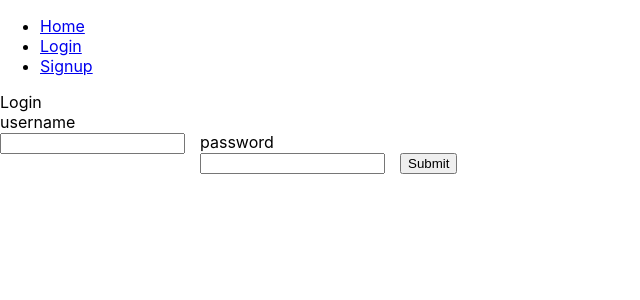
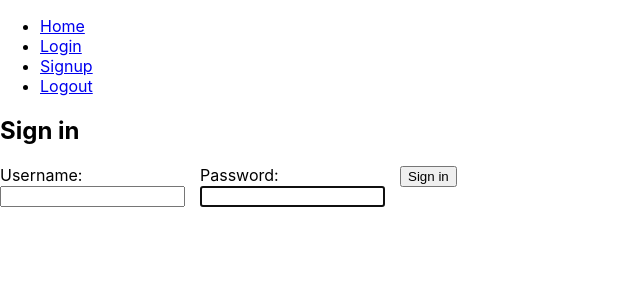
Before and after one commit to MKV-straits/greenfield, a React (Create React App) app: page /login in a window 1280 px wide. Shown: the top 300 px of the page, without its empty margins (0-640 px from the left). Built offline with nearby package versions, Linux system fonts and the light colour scheme.

Commit message:
add user authentication with JWTs

```diff
--- a/package.json
+++ b/package.json
@@ -12,6 +12,7 @@
     "@types/react": "^18.0.28",
     "@types/react-dom": "^18.0.11",
     "axios": "^1.3.4",
+    "bcrypt": "^5.1.0",
     "cookie-parser": "^1.4.6",
     "jsonwebtoken": "^9.0.0",
     "mongoose": "^7.0.0",
--- a/src/App.tsx
+++ b/src/App.tsx
@@ -1,15 +1,20 @@
+import React, { useState, useMemo } from "react";
 import { Route, Routes, Link } from "react-router-dom";
+import axios from "axios";
 import Home from "./Home";
 import Login from "./Login";
 import Signup from "./Signup";
+import Logout from "./Logout";
+import PrivateRoutes from "./PrivateRoutes";
 import "./App.css";
+import { UserContext } from "./UserContext";
 
 function App() {
-  // useEffect(() => {
-  //   axios.get("/test").then((data) => {
-  //     console.log(data);
-  //   });
-  // });
+  const [currentUser, setCurrentUser] = useState({});
+  // const val = useMemo(
+  //   () => ({ currentUser, setCurrentUser }),
+  //   [currentUser, setCurrentUser]
+  // );
 
   return (
     <>
@@ -24,13 +29,23 @@ function App() {
           <li>
             <Link to="/signup">Signup</Link>
           </li>
+          <li>
+            <Link to="/logout">Logout</Link>
+          </li>
         </ul>
       </nav>
-      <Routes>
-        <Route path="/" element={<Home />} />
-        <Route path="/login" element={<Login />} />
-        <Route path="/signup" element={<Signup />} />
-      </Routes>
+      <UserContext.Provider value={{ currentUser, setCurrentUser }}>
+        <Routes>
+          <Route element={<PrivateRoutes />}>
+            <Route path="/" element={<Home />} />
+          </Route>
+          <Route path="/login" element={<Login />} />
+          <Route path="/signup" element={<Signup />} />
+          <Route element={<PrivateRoutes />}>
+            <Route path="/logout" element={<Logout />} />
+          </Route>
+        </Routes>
+      </UserContext.Provider>
     </>
   );
 }
--- a/src/Login.tsx
+++ b/src/Login.tsx
@@ -1,80 +1,121 @@
-import { useState } from "react";
-// import AuthContext from "./context/AuthProvider";
+import { useState, useEffect, useRef, useContext } from "react";
+import { Navigate } from "react-router-dom";
+import { UserContext } from "./UserContext";
 import axios from "axios";
 
 function Login() {
-  // const { setAuth } = useContext(AuthContext);
+  // const [currentUser, setCurrentUser] = useState(null);
+  const { currentUser, setCurrentUser } = useContext(UserContext);
   // const userRef = useRef();
   // const errRef = useRef();
-  const [input, setInput] = useState({
-    username: "",
-    password: "",
-  });
-  // const [errMsg, setErrMsg] = useState("");
+
+  const userRef = useRef<HTMLInputElement>(null);
+  const errRef = useRef<HTMLInputElement>(null);
+
+  const [username, setUsername] = useState("");
+  const [password, setPassword] = useState("");
+  const [errorMessage, setErrorMessage] = useState("");
   const [success, setSuccess] = useState(false);
 
-  // useEffect(() => {
-  //   userRef.current.focus();
-  // }, []);
-  // useEffect(() => {
-  //   setErrMsg("");
-  // }, [input.username, input.password]);
+  useEffect(() => {
+    userRef.current.focus();
+  }, []);
 
-  const { username, password } = input;
+  useEffect(() => {
+    setErrorMessage("");
+  }, [username, password]);
 
-  function handleChange(event) {
-    return setInput({ ...input, [event.target.name]: event.target.value });
+  function handleUserChange(event) {
+    return setUsername(event.target.value);
   }
-  function handleSubmit(event) {
+  function handlePasswordChange(event) {
+    return setPassword(event.target.value);
+  }
+  const handleSubmit = async (event) => {
     event.preventDefault();
-    console.log("handling submit", input);
-    axios.post("/authenticate", input).then((response) => {
-      console.log("response: ", response.data);
-      setInput({ ...input, username: "", password: "" });
+    try {
+      const response = await axios.post(
+        "/auth/access",
+        { username, password },
+        {
+          headers: { "Content-Type": "application/json" },
+          withCredentials: true,
+        }
+      );
+      console.log(response?.data);
+      const accessToken = response?.data?.accessToken;
+      await axios.post(
+        "/auth/signin",
+        { username, password },
+        {
+          headers: {
+            "Content-Type": "application/json",
+            Authorization: `Bearer ${accessToken}`,
+          },
+        }
+      );
+      setCurrentUser({ username, password, accessToken });
+
+      console.log(username);
+      console.log("current user: ", currentUser);
+      setUsername("");
+      setPassword("");
       setSuccess(true);
-    });
+    } catch (err) {
+      if (!err?.response) {
+        console.error(err);
+        setErrorMessage("no server response");
+      } else if (err.response?.status === 400) {
+        setErrorMessage("missing username or password");
+      } else if (err.response?.status === 401) {
+        setErrorMessage("aint authorized");
+      } else {
+        setErrorMessage("login failed");
       }
+      errRef.current.focus();
+    }
+  };
+
+  // event.preventDefault();
+  // console.log("handling submit", input);
+  // axios.post("/authenticate", input).then((response) => {
+  //   console.log("response: ", response.data);
+  //   setInput({ ...input, username: "", password: "" });
+  //   setSuccess(true);
+  // });
+
   return (
     <>
-      {success ? (
+      {success ? <Navigate replace to="/" /> : ""}
       <section>
-          <h1>success</h1>
-          <br />
-          <p>welcome</p>
-        </section>
-      ) : (
-        <div>
-          Login
-          <form className="login" id="login" onSubmit={handleSubmit}>
-            <label htmlFor="login" id="username">
-              username
+        <p ref={errRef}>{errorMessage ? errorMessage : ""}</p>
+        <h1>Sign in</h1>
+        <form onSubmit={handleSubmit}>
+          <label htmlFor="username">
+            Username:
             <input
               type="text"
-                name="username"
-                onChange={handleChange}
+              id="username"
+              ref={userRef}
+              onChange={handleUserChange}
               value={username}
               required
             />
           </label>
-
-            <br />
-            <label htmlFor="login" id="password">
-              password
+          <label htmlFor="username">
+            Password:
             <input
               type="password"
-                name="password"
-                onChange={handleChange}
+              id="password"
+              ref={userRef}
+              onChange={handlePasswordChange}
               value={password}
               required
             />
           </label>
-            <br />
-            <label htmlFor="submit" id="submit">
-              <input type="submit" name="submit" />
-            </label>
+          <button>Sign in</button>
         </form>
-        </div>
-      )}
+      </section>
     </>
   );
 }
--- /dev/null
+++ b/src/Logout.tsx
@@ -0,0 +1,21 @@
+import { useContext, useEffect } from "react";
+import { Navigate } from "react-router-dom";
+import { UserContext } from "./UserContext";
+
+function Logout() {
+  const { currentUser, setCurrentUser } = useContext(UserContext);
+
+  useEffect(() => {
+    setCurrentUser({});
+  });
+
+  return (
+    <>
+      <div id="logout">
+        <Navigate replace to="/login" />
+      </div>
+    </>
+  );
+}
+
+export default Logout;
--- /dev/null
+++ b/src/PrivateRoutes.tsx
@@ -0,0 +1,14 @@
+import { Outlet, Routes, Navigate } from "react-router-dom";
+import { useContext } from "react";
+import { UserContext } from "./UserContext";
+
+const PrivateRoutes = () => {
+  const { currentUser, setCurrentUser } = useContext(UserContext);
+  return currentUser.accessToken?.length ? (
+    <Outlet />
+  ) : (
+    <Navigate to="/login" />
+  );
+};
+
+export default PrivateRoutes;
--- a/src/Signup.tsx
+++ b/src/Signup.tsx
@@ -7,10 +7,10 @@ const easyUserRegex = /^[a-zA-Z][a-zA_Z0-9-_]{2,23}$/;
 const easyPasswordRegex = /^[a-zA-Z][a-zA_Z0-9-_]{2,23}$/;
 
 function Signup() {
-  const userRef = useRef<HTMLInputElement>(null);
-  const errRef = useRef<HTMLInputElement>(null);
+  // const userRef = useRef<HTMLInputElement>(null);
+  // const errRef = useRef<HTMLInputElement>(null);
 
-  const [user, setUser] = useState("");
+  const [username, setUsername] = useState("");
   const [validName, setValidName] = useState(false);
   const [userFocus, setUserFocus] = useState(false);
 
@@ -20,36 +20,33 @@ function Signup() {
 
   const [matchPassword, setMatchPassword] = useState("");
   const [validMatch, setValidMatch] = useState(false);
-  // const [matchFocus, setMatchFocus] = useState(false);
+  const [matchFocus, setMatchFocus] = useState(false);
 
   const [errorMessage, setErrorMessage] = useState("");
   // const [success, setSuccess] = useState(false);
 
   useEffect(() => {
-    userRef.current.focus();
+    // console.log(userRef);
+    // userRef.current.focus();
   }, []);
 
   useEffect(() => {
-    const result = easyUserRegex.test(user);
-    console.log(result);
-    console.log(user);
+    const result = easyUserRegex.test(username);
     setValidName(result);
-  }, [user]);
+  }, [username]);
 
   useEffect(() => {
     const result = easyPasswordRegex.test(password);
-    console.log(result);
-    console.log(password);
     setValidPassword(result);
     setValidMatch(password === matchPassword);
   }, [password, matchPassword]);
 
   useEffect(() => {
     setErrorMessage("");
-  }, [user, password, matchPassword]);
+  }, [username, password, matchPassword]);
 
   const handleUserChange = (event) => {
-    return setUser(event.target.value);
+    return setUsername(event.target.value);
   };
   const handlePasswordChange = (event) => {
     return setPassword(event.target.value);
@@ -60,24 +57,26 @@ function Signup() {
 
   const handleSubmit = (event) => {
     event.preventDefault();
-    return axios.post("/user", { user, password }).then((response) => {
-      console.log(response.data);
-      // setSuccess(true);
-      setUser("");
-      setPassword("");
-      setMatchPassword("");
-    });
+    return axios
+      .post("/auth/signup", { username, password })
+      .then((response) => {
+        console.log(response.data);
+        // setSuccess(true);
+        setUsername("");
+        setPassword("");
+        setMatchPassword("");
+      });
   };
 
   return (
     <section>
-      <p
+      {/* <p
         ref={errRef}
         className={errorMessage ? "error-message" : "offscreen"}
         aria-live="assertive"
       >
         {errorMessage}
-      </p>
+      </p> */}
       <h1>Sign up</h1>
       <form onSubmit={handleSubmit}>
         <label htmlFor="username">
@@ -85,37 +84,31 @@ function Signup() {
           <input
             type="text"
             id="username"
-            ref={userRef}
+            // ref={userRef}
             autoComplete="off"
-            // onChange={(event) => setUser(event.target.value)}
             onChange={handleUserChange}
-            value={user}
+            value={username}
             required
             aria-invalid={validName ? "false" : "true"}
-            aria-describedby="uidnote"
+            aria-describedby="usernote"
             onFocus={() => setUserFocus(true)}
             onBlur={() => setUserFocus(false)}
           />
-          <p id="uidnote">
-            {userFocus && user && !validName
-              ? "4 to 24 characters. Must begin with a letter. Letters, numbers, underscores, hyphens allowed."
-              : ""}
-          </p>
+          <p id="usernote">{userFocus && username && !validName ? "" : ""}</p>
         </label>
         <label htmlFor="password">
           Password:
           <input
             type="password"
             id="password"
-            ref={userRef}
-            // onChange={(event) => setPassword(event.target.value)}
+            // ref={userRef}
             onChange={handlePasswordChange}
             required
             value={password}
             aria-invalid={validPassword ? "false" : "true"}
             aria-describedby="pwdnote"
-            onFocus={() => setPasswordFocus(true)}
-            onBlur={() => setPasswordFocus(false)}
+            // onFocus={() => setPasswordFocus(true)}
+            // onBlur={() => setPasswordFocus(false)}
           />
           <p id="pwdnote">
             {passwordFocus && password && !validPassword
@@ -128,14 +121,13 @@ function Signup() {
           <input
             type="password"
             id="confirm-password"
-            // onChange={(event) => setMatchPassword(event.target.value)}
             onChange={handleMatchPasswordChange}
             value={matchPassword}
             required
             aria-invalid={validMatch ? "false" : "true"}
             aria-describedby="confirmnote"
-            // onFocus={() => setMatchFocus(true)}
-            // onBlur={() => setMatchFocus(false)}
+            onFocus={() => setMatchFocus(true)}
+            onBlur={() => setMatchFocus(false)}
           />
         </label>
         <button
--- /dev/null
+++ b/src/UserContext.tsx
@@ -0,0 +1,3 @@
+import { createContext } from "react";
+
+export const UserContext = createContext(null);
--- a/src/context/AuthProvider.tsx
+++ b/src/context/AuthProvider.tsx
@@ -1,6 +1,10 @@
 import { createContext, useState } from "react";
 
-const AuthContext = createContext({});
+// const AuthContext = createContext({});
+const AuthContext = createContext({
+  auth: {},
+  setAuth: (auth: any) => {},
+});
 
 export const AuthProvider = ({ children }) => {
   const [auth, setAuth] = useState({});
--- /dev/null
+++ b/src/hooks/useAuth.tsx
@@ -0,0 +1 @@
+import { useContext } from "react";
--- a/src/index.tsx
+++ b/src/index.tsx
@@ -1,6 +1,6 @@
 import React from "react";
 import ReactDOM from "react-dom/client";
-import { BrowserRouter } from "react-router-dom";
+import { BrowserRouter, Route, Routes } from "react-router-dom";
 import "./index.css";
 import App from "./App";
 import { AuthProvider } from "./context/AuthProvider";
@@ -11,9 +11,11 @@ const root = ReactDOM.createRoot(
 root.render(
   <React.StrictMode>
     <BrowserRouter>
-      <AuthProvider>
-        <App />
-      </AuthProvider>
+      {/* <AuthProvider> */}
+      <Routes>
+        <Route path="/*" element={<App />} />
+      </Routes>
+      {/* </AuthProvider> */}
     </BrowserRouter>
   </React.StrictMode>
 );
```
Also changed, not shown: server.tsx (+67 -18 lines), src/Home.tsx (+13 -1 lines), src/logo.svg (deleted), 1 other file (tests, documents, lock files or other folders). Lines whose indentation alone changed are shown as unchanged.
